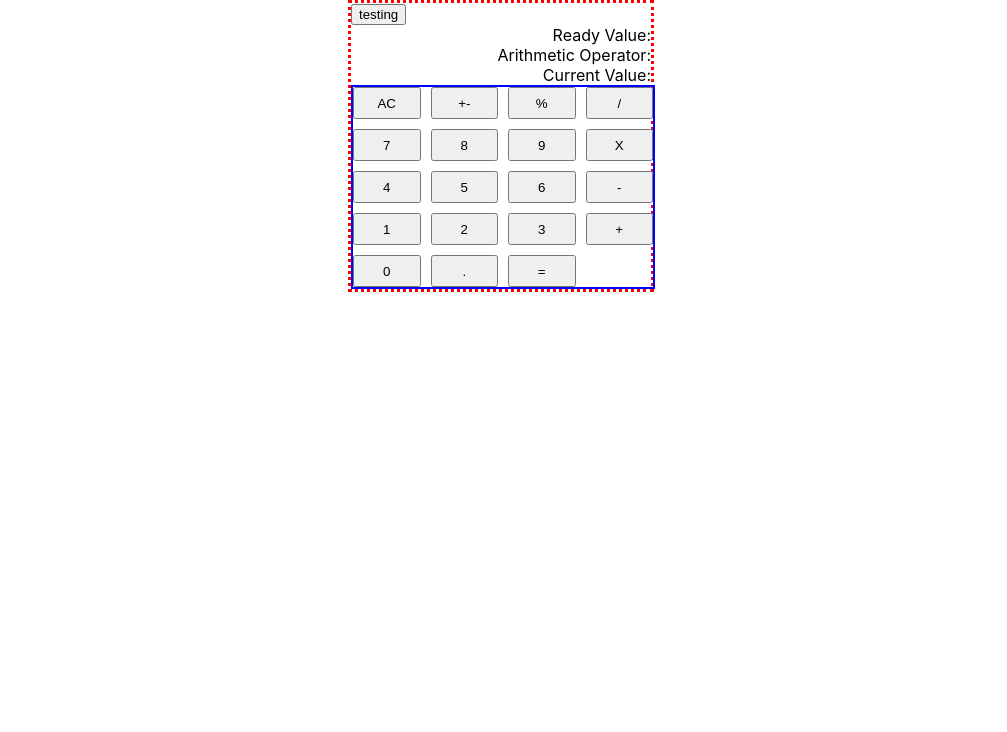
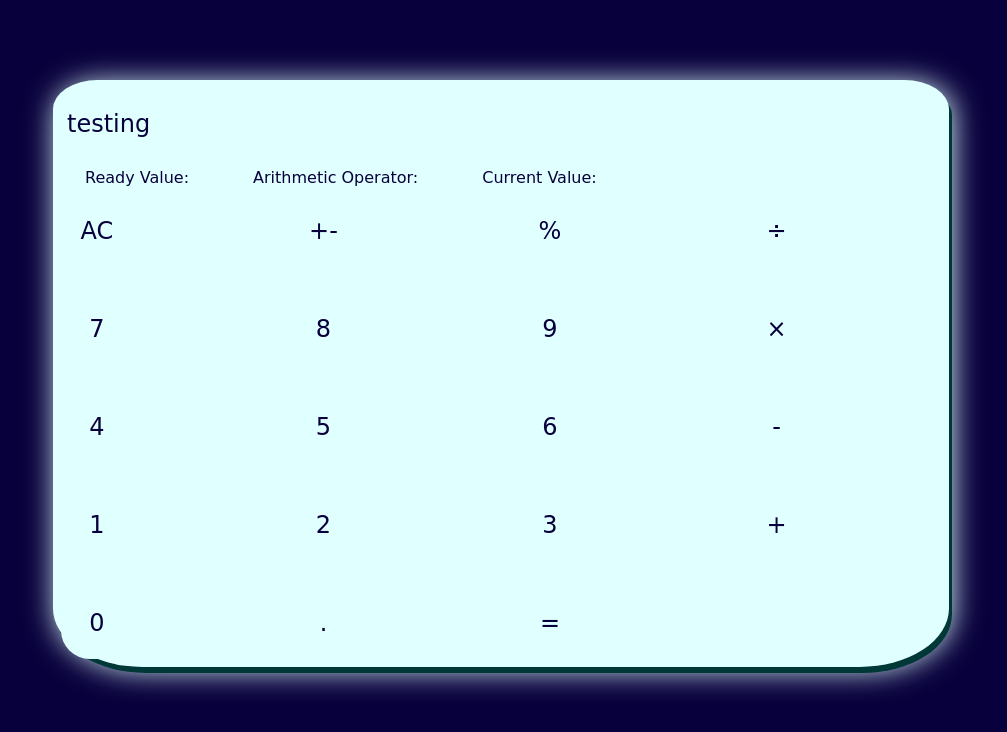
Before and after one commit to marszzzzzzz/Calculator-React.js-, a React (Create React App) app: page / in a window 1280 px wide. Shown: the top 732 px of the page, without its empty margins (139-1146 px from the left). Built offline with nearby package versions, Linux system fonts and the light colour scheme.

Commit message:
edit style

```diff
--- a/src/App.css
+++ b/src/App.css
@@ -1,21 +1,70 @@
+*{
+  font-family: "Comic Sans MS", "Comic Sans", cursive;
+  color: rgb(8, 0, 60);
+}
+
+body {
+  background-color: rgb(8, 0, 60);
+}
+
 .container {
 display: grid;
-  border: 2px blue solid;
 grid-template: repeat(5, 1fr) / repeat(4, 1fr);
-  height: 200px;
-  width: 300px;
 gap: 10px 10px;
+margin: 0 auto;
 }
-.equal {
+/*.equal {
 border: 2px blue solid;
 grid-column: 3 / 5;
 }
+
+.row{
+  display: flex;
+  justify-content: center;
+  align-items: center;
+}*/
+button{
+  border-radius: 40%;
+  border: 0;
+  width: 3em;
+  height: 3em;
+  margin: 8px;
+  font-size: 24px;
+  background-color: lightcyan;
+}
+
+button:hover {
+  background-color: rgb(40, 0, 140);
+  color: lightcyan;
+  border-color: teal;
+  box-shadow: 0 5px teal;
+  transition: background-color 0.5s, color 1s;
+
+}
+
+button:active {
+  background-color: lightcyan;
+  box-shadow: 0 5px teal;
+  color: rgb(8, 0, 60);
+  transform: translateY(2px);
+}
+
 .value {
 display: flex;
 justify-content: end;
+padding: 0 2em;
 }
-.big {
-  width: 300px;
-  margin: 0 auto;
-  border: 3px red dotted;
+
+.big{
+  border-radius: 5% 5% 10% 10%;
+  border: 0;
+  background-color: lightcyan;
+  width: 70vw;
+  margin: 10vh auto;
+  box-shadow: 3px 6px rgb(0, 55, 55), 3px 3px 30px lightcyan;
 }
+
+.secondBig {
+display: flex;
+justify-content: between;
+}
--- a/src/App.js
+++ b/src/App.js
@@ -7,11 +7,11 @@ const symbolIcon = [
   "AC",
   "+-",
   "%",
-  "/",
+  "÷",
   7,
   8,
   9,
-  "X",
+  "×",
   4,
   5,
   6,
@@ -141,7 +141,7 @@ class App extends React.Component {
         clearNum: true,
       }));
     }
-    if (this.state.calcu === "X") {
+    if (this.state.calcu === "×") {
       const newMulti = (this.addCurNum() * this.addCalNum())
         .toString()
         .split("");
@@ -152,7 +152,7 @@ class App extends React.Component {
         clearNum: true,
       }));
     }
-    if (this.state.calcu === "/") {
+    if (this.state.calcu === "÷") {
       const newDiv = (this.addCalNum() / this.addCurNum()).toString().split("");
       this.setState(() => ({
         calcu: "",
@@ -182,7 +182,7 @@ class App extends React.Component {
         clearNum: true,
       }));
     }
-    if (this.state.calcu === "X") {
+    if (this.state.calcu === "×") {
       const newMulti = (this.addCurNum() * this.addCalNum())
         .toString()
         .split("");
@@ -193,7 +193,7 @@ class App extends React.Component {
         clearNum: true,
       }));
     }
-    if (this.state.calcu === "/") {
+    if (this.state.calcu === "÷") {
       const newDiv = (this.addCalNum() / this.addCurNum()).toString().split("");
       this.setState(() => ({
         calcu: target.innerHTML,
@@ -224,7 +224,7 @@ class App extends React.Component {
         >
           testing
         </button>
-        <div>
+        <div className='secondBig'>
           <div className="value">Ready Value: {this.state.calNum}</div>
           <div className="value">Arithmetic Operator:{this.state.calcu}</div>
           <div className="value">
@@ -248,7 +248,7 @@ class App extends React.Component {
                     ? this.percentageClicker
                     : val === "="
                     ? this.equalClicker
-                    : val === "/" || val === "X" || val === "-" || val === "+"
+                    : val === "÷" || val === "×" || val === "-" || val === "+"
                     ? this.arithmeticCliker
                     : val === "."
                     ? this.dotClicker
```
Lines whose indentation alone changed are shown as unchanged.
